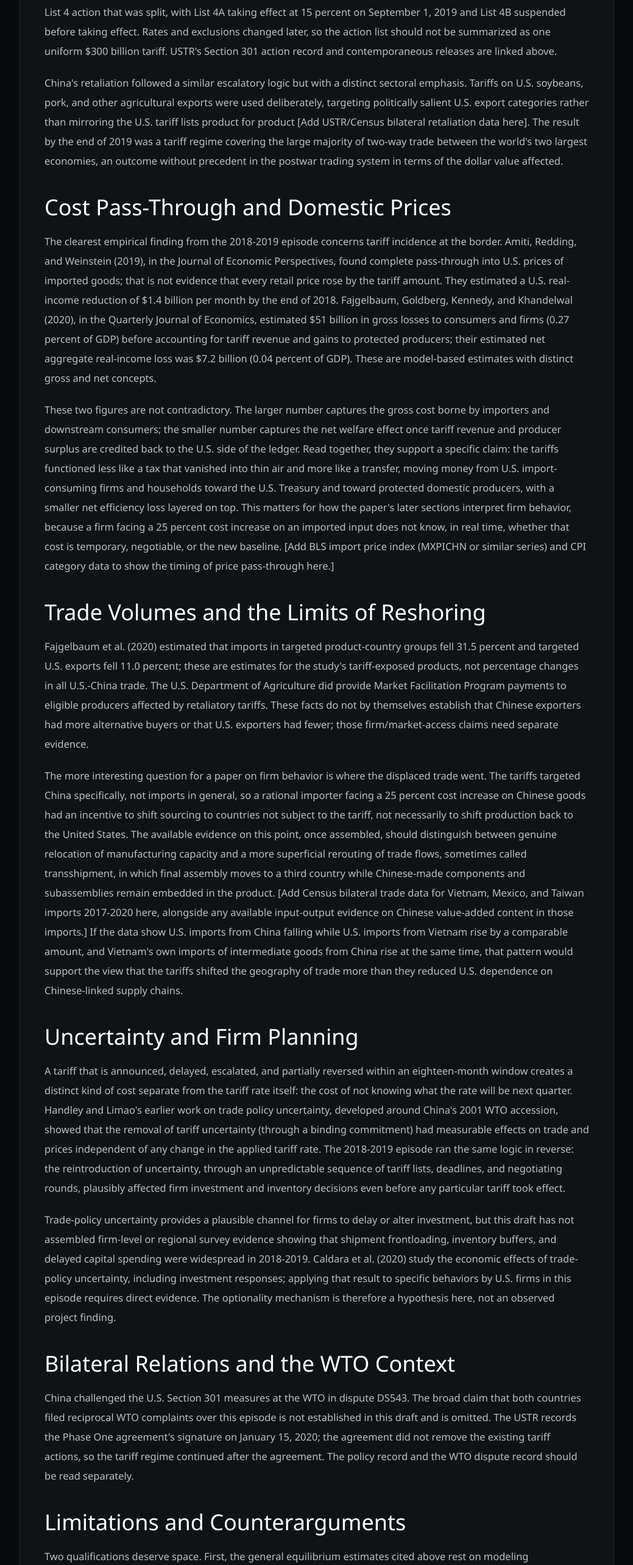
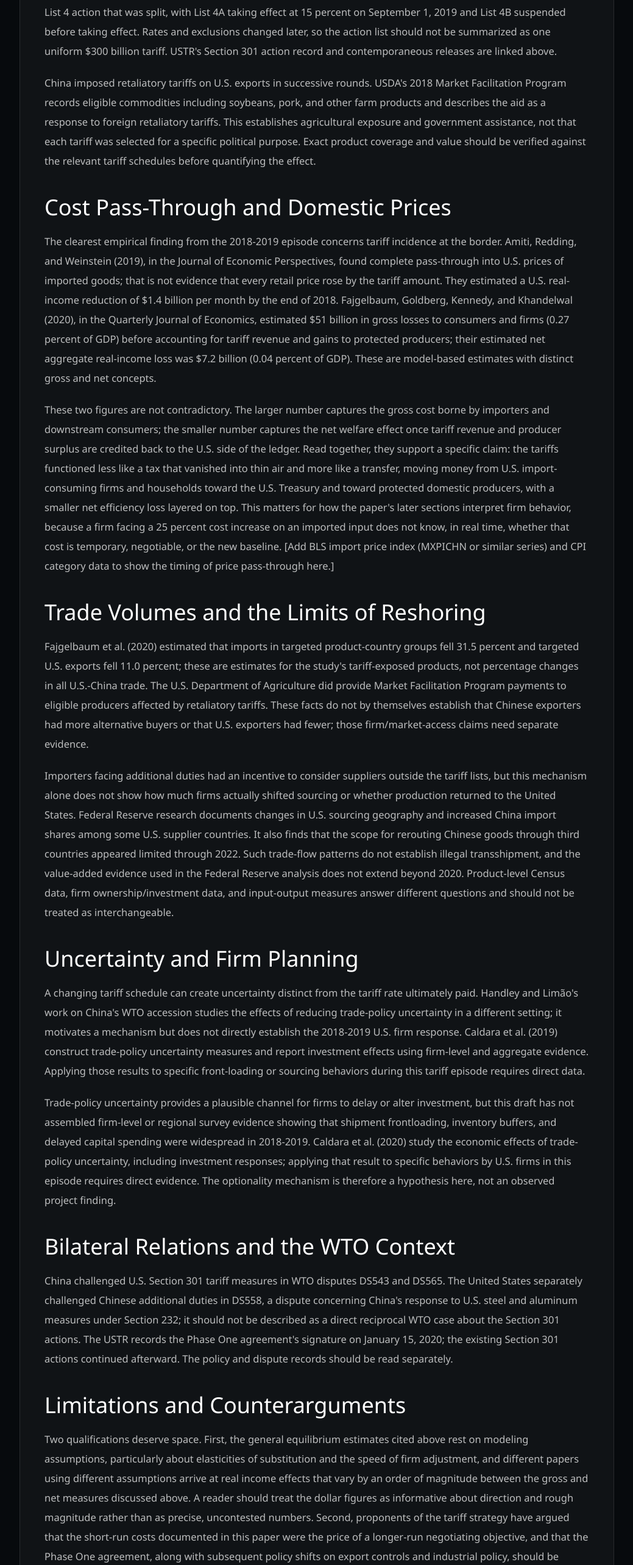
Before and after one commit to AbhinavRamakrishnan1/us-china-trade-project, a Next.js app in the folder website/: page /trade-war-shock/paper in a window 1280 px wide. Shown: the part 1660-4226 px from the top of the page at 61% size, without its empty margins (120-1159 px from the left). Built offline with nearby package versions, Linux system fonts and the light colour scheme.

Commit message:
update website

```diff
--- a/website/app/trade-deficit-persistence/paper/page.tsx
+++ b/website/app/trade-deficit-persistence/paper/page.tsx
@@ -38,7 +38,7 @@ const paperSections = [
   {
     heading: "Geographic Diversion and the Limits of the Headline Number",
     paragraphs: [
-      "Federal Reserve analysis documents a post-tariff shift in U.S. direct imports toward other partners and finds that some of those partners also increased imports from China in tariff-exposed product groups. This supports geographic trade diversion and possible indirect exposure; it does not establish that all increased imports from Vietnam or Mexico were Chinese production, or that factories broadly relocated rather than goods being rerouted. A country-by-country decomposition using comparable Census product-level data remains necessary.",
+      "Federal Reserve staff analysis (Freund et al., 2024) finds that U.S. suppliers increased reliance on Chinese imports and that the supplier mix shifted toward countries with stronger China trade ties. Its analysis suggests Chinese value added in U.S. imports may have declined less than China's direct import share, but the authors state that available value-added data do not extend beyond 2020 and that rerouting of Chinese goods through third countries appeared limited through 2022. These are aggregate trade-flow and value-added estimates: they do not identify each product's route, establish Chinese FDI as the cause, or prove illegal transshipment. Direct import decline, sourcing diversion, Chinese inputs embodied in third-country output, Chinese investment abroad, and illegal origin evasion are separate outcomes.",
       "A New York Fed Liberty Street Economics analysis by Hunter L. Clark (February 2025) compares U.S.-reported imports from China with Chinese-reported exports to the United States and discusses a sizable statistical gap, including possible direct-to-consumer and de minimis shipments that may be recorded differently. This comparison is evidence that bilateral trade statistics may not capture every flow symmetrically; it is not a shipment-level dataset proving that the gap consists of Chinese-origin goods routed through Vietnam or Mexico. The analysis does not establish a quantified share of the U.S.-China deficit decline attributable to transshipment.",
       "The available sources support caution in interpreting direct bilateral imports as a complete measure of indirect exposure, but they do not quantify how much of the observed decline reflects rerouting, measurement differences, or genuine supplier diversification. The headline Census series therefore should not be treated either as proof of complete decoupling or as proof that dependence simply moved intact through third countries.",
     ],
@@ -70,7 +70,7 @@ const bibliographyGuidance = [
   "Peer-reviewed and NBER literature: Fajgelbaum, Goldberg, Kennedy & Khandelwal (2020, Quarterly Journal of Economics) and related follow-up work on tariff effects and sourcing diversion; open-economy macroeconomics texts or papers on the saving-investment-trade balance identity.",
   "Policy documents: USTR annual reports on the U.S.-China trade relationship; USTR Section 301 tariff schedules referenced in the companion paper.",
   "Sector data: BEA/BLS manufacturing employment and value-added data for tariff-affected industries, 2016-2025.",
-  "Reputable press and data journalism for context and timeline verification only, not as primary evidence: Statista compilations of Census data, Reuters/WSJ trade coverage.",
+  "Contextual press may help establish chronology, but it is not used as primary evidence for the bilateral trade, value-added, or transshipment claims in this draft.",
 ];
 
 const suggestedFigures = [
@@ -105,7 +105,7 @@ export default function TradeDeficitPersistencePaperPage() {
         </h1>
 
         <aside className="mt-6 rounded-xl border border-amber-200/20 bg-amber-100/[0.04] px-5 py-4 text-sm leading-6 text-white/70" role="note">
-          Working research draft. Bracketed notes mark evidence or citations still to be added; statements attached to those notes should not be treated as fully verified. Key references: <a className="underline" href="https://www.census.gov/foreign-trade/balance/c5700.html" target="_blank" rel="noreferrer">Census China goods trade table</a>, <a className="underline" href="https://www.federalreserve.gov/econres/notes/feds-notes/global-trade-patterns-in-the-wake-of-the-2018-2019-u-s-china-tariff-hikes-20240412.html" target="_blank" rel="noreferrer">Federal Reserve trade-diversion study</a>, <a className="underline" href="https://libertystreeteconomics.newyorkfed.org/2025/02/u-s-imports-from-china-have-fallen-by-less-than-u-s-data-indicate/" target="_blank" rel="noreferrer">Clark (2025), New York Fed</a>, and <a className="underline" href="https://www.bea.gov/data/intl-trade-investment/international-services-expanded" target="_blank" rel="noreferrer">BEA international services data</a>.
+          Working research draft. Bracketed notes mark evidence or citations still to be added; statements attached to those notes should not be treated as fully verified. Key references: <a className="underline" href="https://www.census.gov/foreign-trade/balance/c5700.html" target="_blank" rel="noreferrer">Census China goods trade table</a>, <a className="underline" href="https://www.federalreserve.gov/econres/notes/feds-notes/as-the-u-s-is-derisking-from-china-Other-foreign-u-s-suppliers-are-relying-more-on-chinese-imports-20240802.html" target="_blank" rel="noreferrer">Freund et al. (2024), Federal Reserve FEDS Notes</a>, <a className="underline" href="https://libertystreeteconomics.newyorkfed.org/2025/02/u-s-imports-from-china-have-fallen-by-less-than-u-s-data-indicate/" target="_blank" rel="noreferrer">Clark (2025), New York Fed</a>, and <a className="underline" href="https://www.bea.gov/data/intl-trade-investment/international-services-expanded" target="_blank" rel="noreferrer">BEA international services data</a>.
         </aside>
 
         <div className="mt-10 rounded-[2rem] border border-white/10 bg-white/[0.04] p-8 sm:p-10">
--- a/website/app/trade-war-shock/paper/page.tsx
+++ b/website/app/trade-war-shock/paper/page.tsx
@@ -18,7 +18,7 @@ const paperSections = [
     heading: "Background",
     paragraphs: [
       "The legal vehicle for the 2018-2019 tariffs was Section 301 of the Trade Act of 1974. USTR's chronology records an initial $34 billion tranche effective July 6, 2018; a second $16 billion tranche effective August 23, 2018; a $200 billion tranche initially at 10 percent from September 24, 2018 and increased to 25 percent on May 10, 2019; and a later List 4 action that was split, with List 4A taking effect at 15 percent on September 1, 2019 and List 4B suspended before taking effect. Rates and exclusions changed later, so the action list should not be summarized as one uniform $300 billion tariff. USTR's Section 301 action record and contemporaneous releases are linked above.",
-      "China's retaliation followed a similar escalatory logic but with a distinct sectoral emphasis. Tariffs on U.S. soybeans, pork, and other agricultural exports were used deliberately, targeting politically salient U.S. export categories rather than mirroring the U.S. tariff lists product for product [Add USTR/Census bilateral retaliation data here]. The result by the end of 2019 was a tariff regime covering the large majority of two-way trade between the world's two largest economies, an outcome without precedent in the postwar trading system in terms of the dollar value affected.",
+      "China imposed retaliatory tariffs on U.S. exports in successive rounds. USDA's 2018 Market Facilitation Program records eligible commodities including soybeans, pork, and other farm products and describes the aid as a response to foreign retaliatory tariffs. This establishes agricultural exposure and government assistance, not that each tariff was selected for a specific political purpose. Exact product coverage and value should be verified against the relevant tariff schedules before quantifying the effect.",
     ],
   },
   {
@@ -32,20 +32,20 @@ const paperSections = [
     heading: "Trade Volumes and the Limits of Reshoring",
     paragraphs: [
       "Fajgelbaum et al. (2020) estimated that imports in targeted product-country groups fell 31.5 percent and targeted U.S. exports fell 11.0 percent; these are estimates for the study's tariff-exposed products, not percentage changes in all U.S.-China trade. The U.S. Department of Agriculture did provide Market Facilitation Program payments to eligible producers affected by retaliatory tariffs. These facts do not by themselves establish that Chinese exporters had more alternative buyers or that U.S. exporters had fewer; those firm/market-access claims need separate evidence.",
-      "The more interesting question for a paper on firm behavior is where the displaced trade went. The tariffs targeted China specifically, not imports in general, so a rational importer facing a 25 percent cost increase on Chinese goods had an incentive to shift sourcing to countries not subject to the tariff, not necessarily to shift production back to the United States. The available evidence on this point, once assembled, should distinguish between genuine relocation of manufacturing capacity and a more superficial rerouting of trade flows, sometimes called transshipment, in which final assembly moves to a third country while Chinese-made components and subassemblies remain embedded in the product. [Add Census bilateral trade data for Vietnam, Mexico, and Taiwan imports 2017-2020 here, alongside any available input-output evidence on Chinese value-added content in those imports.] If the data show U.S. imports from China falling while U.S. imports from Vietnam rise by a comparable amount, and Vietnam's own imports of intermediate goods from China rise at the same time, that pattern would support the view that the tariffs shifted the geography of trade more than they reduced U.S. dependence on Chinese-linked supply chains.",
+      "Importers facing additional duties had an incentive to consider suppliers outside the tariff lists, but this mechanism alone does not show how much firms actually shifted sourcing or whether production returned to the United States. Federal Reserve research documents changes in U.S. sourcing geography and increased China import shares among some U.S. supplier countries. It also finds that the scope for rerouting Chinese goods through third countries appeared limited through 2022. Such trade-flow patterns do not establish illegal transshipment, and the value-added evidence used in the Federal Reserve analysis does not extend beyond 2020. Product-level Census data, firm ownership/investment data, and input-output measures answer different questions and should not be treated as interchangeable.",
     ],
   },
   {
     heading: "Uncertainty and Firm Planning",
     paragraphs: [
-      "A tariff that is announced, delayed, escalated, and partially reversed within an eighteen-month window creates a distinct kind of cost separate from the tariff rate itself: the cost of not knowing what the rate will be next quarter. Handley and Limao's earlier work on trade policy uncertainty, developed around China's 2001 WTO accession, showed that the removal of tariff uncertainty (through a binding commitment) had measurable effects on trade and prices independent of any change in the applied tariff rate. The 2018-2019 episode ran the same logic in reverse: the reintroduction of uncertainty, through an unpredictable sequence of tariff lists, deadlines, and negotiating rounds, plausibly affected firm investment and inventory decisions even before any particular tariff took effect.",
+      "A changing tariff schedule can create uncertainty distinct from the tariff rate ultimately paid. Handley and Limão's work on China's WTO accession studies the effects of reducing trade-policy uncertainty in a different setting; it motivates a mechanism but does not directly establish the 2018-2019 U.S. firm response. Caldara et al. (2019) construct trade-policy uncertainty measures and report investment effects using firm-level and aggregate evidence. Applying those results to specific front-loading or sourcing behaviors during this tariff episode requires direct data.",
       "Trade-policy uncertainty provides a plausible channel for firms to delay or alter investment, but this draft has not assembled firm-level or regional survey evidence showing that shipment frontloading, inventory buffers, and delayed capital spending were widespread in 2018-2019. Caldara et al. (2020) study the economic effects of trade-policy uncertainty, including investment responses; applying that result to specific behaviors by U.S. firms in this episode requires direct evidence. The optionality mechanism is therefore a hypothesis here, not an observed project finding.",
     ],
   },
   {
     heading: "Bilateral Relations and the WTO Context",
     paragraphs: [
-      "China challenged the U.S. Section 301 measures at the WTO in dispute DS543. The broad claim that both countries filed reciprocal WTO complaints over this episode is not established in this draft and is omitted. The USTR records the Phase One agreement's signature on January 15, 2020; the agreement did not remove the existing tariff actions, so the tariff regime continued after the agreement. The policy record and the WTO dispute record should be read separately.",
+      "China challenged U.S. Section 301 tariff measures in WTO disputes DS543 and DS565. The United States separately challenged Chinese additional duties in DS558, a dispute concerning China's response to U.S. steel and aluminum measures under Section 232; it should not be described as a direct reciprocal WTO case about the Section 301 actions. The USTR records the Phase One agreement's signature on January 15, 2020; the existing Section 301 actions continued afterward. The policy and dispute records should be read separately.",
     ],
   },
   {
@@ -63,9 +63,9 @@ const paperSections = [
 ];
 
 const bibliographyGuidance = [
-  "Peer-reviewed and NBER/working-paper evidence: Amiti, Redding & Weinstein (2019, Journal of Economic Perspectives); Fajgelbaum, Goldberg, Kennedy & Khandelwal (2020, Quarterly Journal of Economics); Handley & Limao on trade policy uncertainty; Caldara, Iacoviello, Molligo, Prestipino & Raffo (2020) on the trade policy uncertainty index.",
+  "Peer-reviewed and working-paper evidence: Amiti, Redding & Weinstein (2019, Journal of Economic Perspectives); Fajgelbaum, Goldberg, Kennedy & Khandelwal (2020, Quarterly Journal of Economics); Caldara et al. (2019, Federal Reserve IFDP 1256, preliminary working paper) on trade-policy uncertainty. These studies do not verify every firm behavior discussed in this draft.",
   "Government data: U.S. Census Bureau bilateral trade data by HS code (China, Vietnam, Mexico, Taiwan); BLS import/export price indexes; FRED series for real income, GDP, and investment; USDA Market Facilitation Program payment data.",
-  "Policy documents: USTR Section 301 investigation report and subsequent Federal Register tariff action notices; WTO dispute settlement case filings (DS543 and related).",
+  "Policy documents: USTR Section 301 action notices; WTO disputes DS543, DS565, and DS558 (distinct measures); USDA's 2018 Market Facilitation Program record.",
   "Regional Fed surveys: Dallas Fed and Richmond Fed manufacturing survey data on sourcing and capex plans, 2018-2019.",
   "Reputable press for context and timeline verification only, not as primary evidence: Reuters, WSJ, FT trade-war timelines.",
 ];
```
